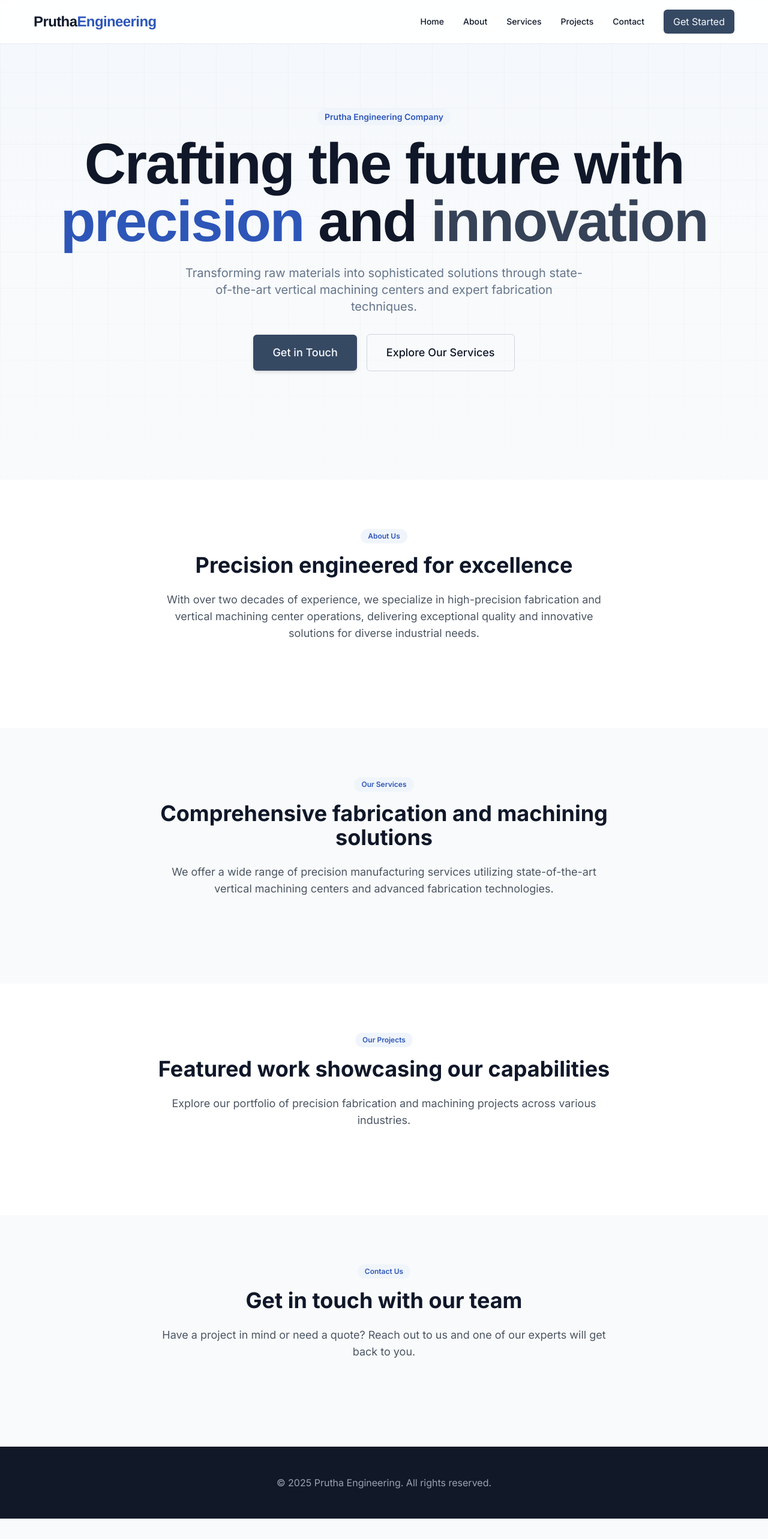
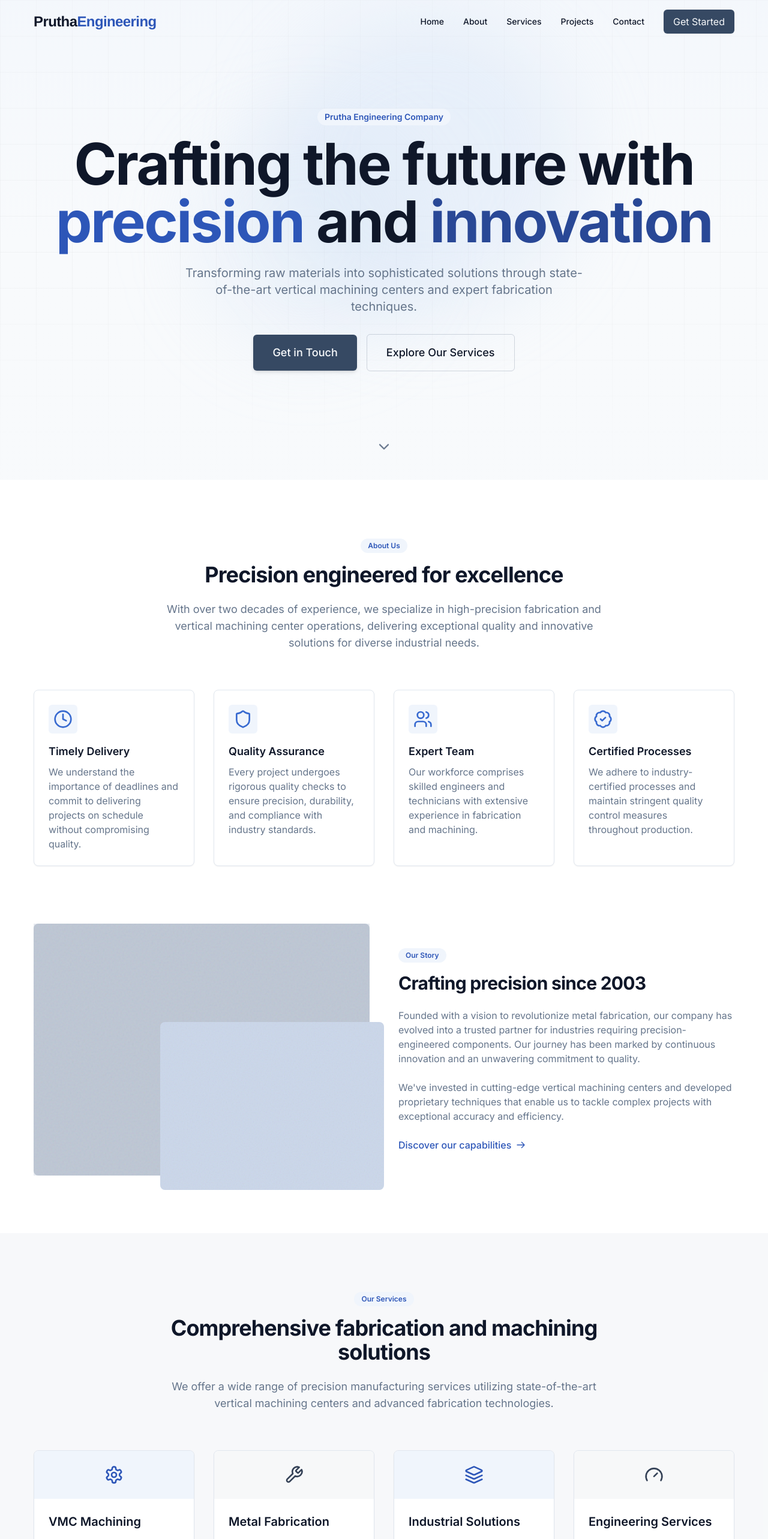
Before and after one commit to DRSTARK7/prutha-engineering-portfolio, a React (Vite) app: page / in a window 1280 px wide. Shown: the top 2566 px of the page at 60% size. Before the commit the page ends 2532 px from the top, so only its background shows below. Built offline with nearby package versions, Linux system fonts and the light colour scheme.

Commit message:
Improve element visibility
The prompt requests changes to improve the visibility of elements in the application.

```diff
--- a/src/App.tsx
+++ b/src/App.tsx
@@ -7,6 +7,7 @@ import { BrowserRouter, Routes, Route } from "react-router-dom";
 import Index from "./pages/Index";
 import NotFound from "./pages/NotFound";
 
+// Remove App.css import as we're using index.css for all styling
 const queryClient = new QueryClient();
 
 const App = () => (
--- a/src/components/Hero.tsx
+++ b/src/components/Hero.tsx
@@ -1,10 +1,8 @@
 
-import { useEffect, useRef } from 'react';
+import { useEffect } from 'react';
 import { ChevronDown } from 'lucide-react';
 
 const Hero = () => {
-  const titleRef = useRef<HTMLHeadingElement>(null);
-
   useEffect(() => {
     const observer = new IntersectionObserver(
       (entries) => {
@@ -36,30 +34,26 @@ const Hero = () => {
     <section id="hero" className="relative min-h-screen w-full overflow-hidden flex items-center justify-center bg-grid">
       <div className="absolute inset-0 bg-gradient-to-b from-blue-50/50 via-transparent to-background z-0"></div>
 
-      {/* Decorative elements - enhanced for desktop */}
-      <div className="absolute top-1/4 left-1/4 w-64 h-64 md:w-96 md:h-96 bg-blue-200/20 rounded-full filter blur-3xl animate-pulse-slow"></div>
-      <div className="absolute bottom-1/3 right-1/4 w-80 h-80 md:w-[32rem] md:h-[32rem] bg-steel-200/30 rounded-full filter blur-3xl animate-pulse-slow"></div>
+      {/* Decorative elements */}
+      <div className="absolute top-1/4 left-1/4 w-64 h-64 md:w-96 md:h-96 bg-blue-200/20 rounded-full filter blur-3xl"></div>
+      <div className="absolute bottom-1/3 right-1/4 w-80 h-80 md:w-[32rem] md:h-[32rem] bg-blue-200/30 rounded-full filter blur-3xl"></div>
 
       <div className="container-custom relative z-10 text-center px-4 md:px-0">
         <span className="inline-block py-1 px-3 mb-4 text-xs md:text-sm font-semibold text-blue-700 bg-blue-50 rounded-full reveal">
           Prutha Engineering Company
         </span>
 
-        <h1
-          ref={titleRef}
-          className="heading-xl mb-6 reveal md:text-7xl lg:text-8xl"
-          style={{ animationDelay: "200ms" }}
-        >
+        <h1 className="heading-xl mb-6 reveal md:text-7xl lg:text-8xl">
           Crafting the future with <br className="hidden sm:block" />
-          <span className="text-blue-700">precision</span> and <span className="text-steel-700">innovation</span>
+          <span className="text-blue-700">precision</span> and <span className="text-blue-800">innovation</span>
         </h1>
 
-        <p className="max-w-2xl mx-auto text-lg md:text-xl text-muted-foreground mb-8 reveal" style={{ animationDelay: "400ms" }}>
+        <p className="max-w-2xl mx-auto text-lg md:text-xl text-muted-foreground mb-8 reveal">
           Transforming raw materials into sophisticated solutions through state-of-the-art
           vertical machining centers and expert fabrication techniques.
         </p>
 
-        <div className="flex flex-col sm:flex-row items-center justify-center gap-4 reveal" style={{ animationDelay: "600ms" }}>
+        <div className="flex flex-col sm:flex-row items-center justify-center gap-4 reveal">
           <a
             href="#contact"
             className="w-full sm:w-auto px-6 py-3 md:px-8 md:py-4 bg-primary text-primary-foreground rounded-md shadow-md hover:shadow-lg transition-all hover:-translate-y-0.5 focus-ring text-base md:text-lg font-medium"
@@ -77,7 +71,7 @@ const Hero = () => {
 
       <button
         onClick={scrollToNextSection}
-        className="absolute bottom-8 left-1/2 transform -translate-x-1/2 animate-float focus-ring"
+        className="absolute bottom-8 left-1/2 transform -translate-x-1/2 animate-bounce focus-ring"
         aria-label="Scroll down"
       >
         <ChevronDown size={28} className="text-muted-foreground" />
--- a/src/components/Navbar.tsx
+++ b/src/components/Navbar.tsx
@@ -1,7 +1,7 @@
 
 import { useState, useEffect } from 'react';
 import { Link } from 'react-router-dom';
-import { Menu, X, ChevronDown } from 'lucide-react';
+import { Menu, X } from 'lucide-react';
 import { cn } from '@/lib/utils';
 
 const Navbar = () => {
@@ -28,7 +28,7 @@ const Navbar = () => {
   return (
     <nav
       className={cn(
-        'fixed top-0 w-full z-50 transition-all duration-300 ease-expo-out py-4 px-6',
+        'fixed top-0 w-full z-50 transition-all duration-300 ease-in-out py-4 px-6',
         scrolled ? 'bg-white/90 backdrop-blur-md shadow-sm' : 'bg-transparent'
       )}
     >
@@ -77,12 +77,8 @@ const Navbar = () => {
       </div>
 
       {/* Mobile Navigation */}
-      <div
-        className={cn(
-          'fixed inset-0 z-40 bg-white/90 backdrop-blur-md flex flex-col pt-24 px-6 transition-all duration-300 ease-expo-out md:hidden',
-          isOpen ? 'opacity-100 translate-y-0' : 'opacity-0 -translate-y-full pointer-events-none'
-        )}
-      >
+      {isOpen && (
+        <div className="fixed inset-0 z-40 bg-white/95 backdrop-blur-md flex flex-col pt-24 px-6 md:hidden">
           <div className="flex flex-col space-y-6">
             {navLinks.map((link) => (
               <a
@@ -94,8 +90,16 @@ const Navbar = () => {
                 {link.name}
               </a>
             ))}
+            <a
+              href="#contact"
+              className="px-4 py-2 bg-primary text-primary-foreground rounded-md shadow-sm hover:shadow-md transition-all w-full text-center"
+              onClick={() => setIsOpen(false)}
+            >
+              Get Started
+            </a>
           </div>
         </div>
+      )}
     </nav>
   );
 };
--- a/src/index.css
+++ b/src/index.css
@@ -79,19 +79,19 @@
   }
 
   .heading-xl {
-    @apply text-4xl md:text-5xl lg:text-6xl font-display font-bold tracking-tight;
+    @apply text-4xl md:text-5xl lg:text-6xl font-bold tracking-tight;
   }
 
   .heading-lg {
-    @apply text-3xl md:text-4xl font-display font-bold tracking-tight;
+    @apply text-3xl md:text-4xl font-bold tracking-tight;
   }
 
   .heading-md {
-    @apply text-2xl md:text-3xl font-display font-bold tracking-tight;
+    @apply text-2xl md:text-3xl font-bold tracking-tight;
   }
 
   .heading-sm {
-    @apply text-xl md:text-2xl font-display font-semibold tracking-tight;
+    @apply text-xl md:text-2xl font-semibold tracking-tight;
   }
 
   .glass {
@@ -120,6 +120,34 @@
   }
 }
 
+/* Animation utilities */
+@keyframes float {
+  0%, 100% {
+    transform: translateY(0) translateX(-50%);
+  }
+  50% {
+    transform: translateY(-10px) translateX(-50%);
+  }
+}
+
+@keyframes bounce {
+  0%, 100% {
+    transform: translateY(0) translateX(-50%);
+  }
+  50% {
+    transform: translateY(-10px) translateX(-50%);
+  }
+}
+
+.animate-float {
+  animation: float 3s ease-in-out infinite;
+}
+
+.animate-bounce {
+  animation: bounce 2s ease-in-out infinite;
+}
+
+/* Reveal animations */
 .reveal {
   opacity: 0;
   transform: translateY(20px);
--- a/src/pages/Index.tsx
+++ b/src/pages/Index.tsx
@@ -1,5 +1,12 @@
 
 import { useEffect } from 'react';
+import Navbar from '../components/Navbar';
+import Hero from '../components/Hero';
+import About from '../components/About';
+import Services from '../components/Services';
+import Projects from '../components/Projects';
+import Contact from '../components/Contact';
+import Footer from '../components/Footer';
 
 const Index = () => {
   useEffect(() => {
@@ -27,137 +34,13 @@ const Index = () => {
 
   return (
     <div className="min-h-screen overflow-x-hidden">
-      <nav className="fixed top-0 w-full z-50 transition-all duration-300 ease-expo-out py-4 px-6 bg-white/90 backdrop-blur-md shadow-sm">
-        <div className="container-custom flex items-center justify-between">
-          <a href="#" className="flex items-center space-x-2">
-            <span className="font-display font-bold text-2xl tracking-tight">
-              Prutha<span className="text-blue-700">Engineering</span>
-            </span>
-          </a>
-
-          <div className="hidden md:flex items-center space-x-8">
-            <a href="#hero" className="text-sm font-medium transition-colors hover:text-primary focus-ring">Home</a>
-            <a href="#about" className="text-sm font-medium transition-colors hover:text-primary focus-ring">About</a>
-            <a href="#services" className="text-sm font-medium transition-colors hover:text-primary focus-ring">Services</a>
-            <a href="#projects" className="text-sm font-medium transition-colors hover:text-primary focus-ring">Projects</a>
-            <a href="#contact" className="text-sm font-medium transition-colors hover:text-primary focus-ring">Contact</a>
-            <a href="#contact" className="px-4 py-2 bg-primary text-primary-foreground rounded-md shadow-sm hover:shadow-md transition-all hover:-translate-y-0.5 focus-ring">
-              Get Started
-            </a>
-          </div>
-
-          <button className="md:hidden focus-ring rounded-full p-2" aria-label="Toggle menu">
-            <svg xmlns="http://www.w3.org/2000/svg" width="24" height="24" viewBox="0 0 24 24" fill="none" stroke="currentColor" strokeWidth="2" strokeLinecap="round" strokeLinejoin="round"><line x1="4" x2="20" y1="12" y2="12"/><line x1="4" x2="20" y1="6" y2="6"/><line x1="4" x2="20" y1="18" y2="18"/></svg>
-          </button>
-        </div>
-      </nav>
-
-      {/* Hero Section */}
-      <section id="hero" className="relative min-h-screen w-full overflow-hidden flex items-center justify-center bg-grid">
-        <div className="absolute inset-0 bg-gradient-to-b from-blue-50/50 via-transparent to-background z-0"></div>
-        <div className="container-custom relative z-10 text-center px-4 md:px-0">
-          <span className="inline-block py-1 px-3 mb-4 text-xs md:text-sm font-semibold text-blue-700 bg-blue-50 rounded-full reveal">
-            Prutha Engineering Company
-          </span>
-
-          <h1 className="heading-xl mb-6 reveal md:text-7xl lg:text-8xl">
-            Crafting the future with <br className="hidden sm:block" />
-            <span className="text-blue-700">precision</span> and <span className="text-steel-700">innovation</span>
-          </h1>
-
-          <p className="max-w-2xl mx-auto text-lg md:text-xl text-muted-foreground mb-8 reveal">
-            Transforming raw materials into sophisticated solutions through state-of-the-art
-            vertical machining centers and expert fabrication techniques.
-          </p>
-
-          <div className="flex flex-col sm:flex-row items-center justify-center gap-4 reveal">
-            <a
-              href="#contact"
-              className="w-full sm:w-auto px-6 py-3 md:px-8 md:py-4 bg-primary text-primary-foreground rounded-md shadow-md hover:shadow-lg transition-all hover:-translate-y-0.5 focus-ring text-base md:text-lg font-medium"
-            >
-              Get in Touch
-            </a>
-            <a
-              href="#services"
-              className="w-full sm:w-auto px-6 py-3 md:px-8 md:py-4 border border-primary/20 rounded-md hover:bg-primary/5 transition-all hover:-translate-y-0.5 focus-ring text-base md:text-lg font-medium"
-            >
-              Explore Our Services
-            </a>
-          </div>
-        </div>
-      </section>
-
-      {/* About Section */}
-      <section id="about" className="section bg-white py-20">
-        <div className="container mx-auto px-4">
-          <div className="max-w-3xl mx-auto text-center mb-16">
-            <span className="inline-block py-1 px-3 mb-4 text-xs font-semibold text-blue-700 bg-blue-50 rounded-full reveal">
-              About Us
-            </span>
-            <h2 className="text-4xl font-bold mb-6 reveal">Precision engineered for excellence</h2>
-            <p className="text-lg text-gray-600 reveal">
-              With over two decades of experience, we specialize in high-precision fabrication and
-              vertical machining center operations, delivering exceptional quality and innovative solutions
-              for diverse industrial needs.
-            </p>
-          </div>
-        </div>
-      </section>
-
-      {/* Services Section */}
-      <section id="services" className="section bg-gray-50 py-20">
-        <div className="container mx-auto px-4">
-          <div className="max-w-3xl mx-auto text-center mb-16">
-            <span className="inline-block py-1 px-3 mb-4 text-xs font-semibold text-blue-700 bg-blue-50 rounded-full reveal">
-              Our Services
-            </span>
-            <h2 className="text-4xl font-bold mb-6 reveal">Comprehensive fabrication and machining solutions</h2>
-            <p className="text-lg text-gray-600 reveal">
-              We offer a wide range of precision manufacturing services utilizing state-of-the-art
-              vertical machining centers and advanced fabrication technologies.
-            </p>
-          </div>
-        </div>
-      </section>
-
-      {/* Projects Section */}
-      <section id="projects" className="section bg-white py-20">
-        <div className="container mx-auto px-4">
-          <div className="max-w-3xl mx-auto text-center mb-16">
-            <span className="inline-block py-1 px-3 mb-4 text-xs font-semibold text-blue-700 bg-blue-50 rounded-full reveal">
-              Our Projects
-            </span>
-            <h2 className="text-4xl font-bold mb-6 reveal">Featured work showcasing our capabilities</h2>
-            <p className="text-lg text-gray-600 reveal">
-              Explore our portfolio of precision fabrication and machining projects across various industries.
-            </p>
-          </div>
-        </div>
-      </section>
-
-      {/* Contact Section */}
-      <section id="contact" className="section bg-gray-50 py-20">
-        <div className="container mx-auto px-4">
-          <div className="max-w-3xl mx-auto text-center mb-16">
-            <span className="inline-block py-1 px-3 mb-4 text-xs font-semibold text-blue-700 bg-blue-50 rounded-full reveal">
-              Contact Us
-            </span>
-            <h2 className="text-4xl font-bold mb-6 reveal">Get in touch with our team</h2>
-            <p className="text-lg text-gray-600 reveal">
-              Have a project in mind or need a quote? Reach out to us and one of our experts will get back to you.
-            </p>
-          </div>
-        </div>
-      </section>
-
-      {/* Footer */}
-      <footer className="bg-gray-900 text-white py-12">
-        <div className="container mx-auto px-4">
-          <div className="text-center">
-            <p className="text-gray-400">&copy; {new Date().getFullYear()} Prutha Engineering. All rights reserved.</p>
-          </div>
-        </div>
-      </footer>
+      <Navbar />
+      <Hero />
+      <About />
+      <Services />
+      <Projects />
+      <Contact />
+      <Footer />
     </div>
   );
 };
```
Lines whose indentation alone changed are shown as unchanged.
